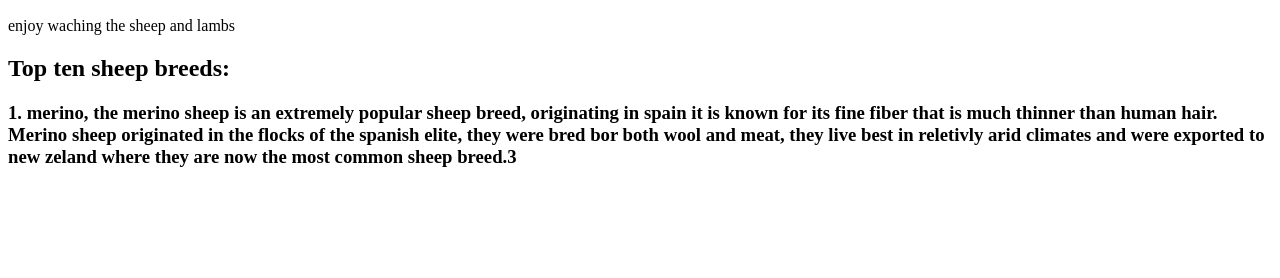
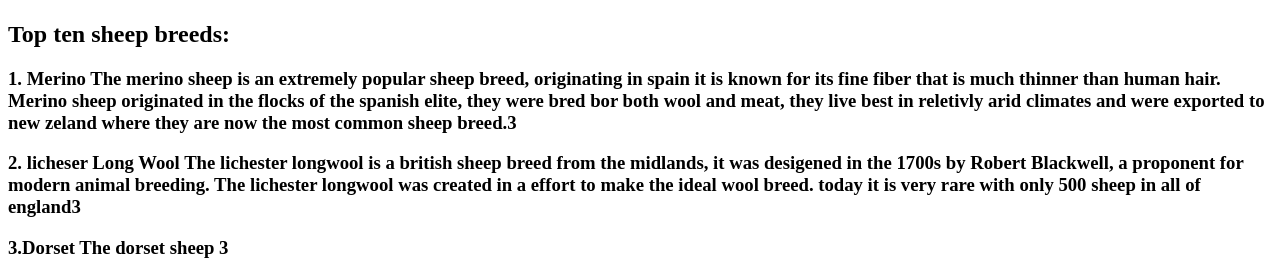
Before and after one commit to HengestTheJute/HengestTheJute.Github.io, a plain HTML site: page index.html in a window 1280 px wide. Shown: the part 649-927 px from the top of the page. Before the commit the page ends 835 px from the top, so only its background shows below. Drawn offline with Linux system fonts and the light colour scheme.

Commit message:
Update index.html

```diff
--- a/index.html
+++ b/index.html
@@ -5,6 +5,9 @@
 <p>Sheep are a species ov ovis that were domesticated by humans in ancient times. Sheep grow wool a naturally occuring hair that is tough and comfortable.Like most animals sheep posses flesh witch can be cut and eaten, personally my favorite type of meat is lamb meat.Sheep also produe milk witch although</p>it isn't common to find sheep's milk in stores the cheese derived from it is, there are over 50 types of sheep's cheese. </p>
 <iframe width="853" height="480" src="https://www.youtube.com/embed/hkQeeKtjx3c" frameborder="0" allow="accelerometer; autoplay; encrypted-media; gyroscope; picture-in-picture" allowfullscreen></iframe>
 </body>
-<p>enjoy waching the sheep and lambs</p>
 <h2>Top ten sheep breeds: </h2>
-<h3>1. merino, the merino sheep is an extremely popular sheep breed, originating in spain it is known for its fine fiber that is much thinner than human hair. Merino sheep originated in the flocks of the spanish elite, they were bred bor both wool and meat, they live best in reletivly arid climates and were exported to new zeland where they are now the most common sheep breed.</h>3
+<h3>1. Merino The merino sheep is an extremely popular sheep breed, originating in spain it is known for its fine fiber that is much thinner than human hair. Merino sheep originated in the flocks of the spanish elite, they were bred bor both wool and meat, they live best in reletivly arid climates and were exported to new zeland where they are now the most common sheep breed.</h>3
+
+<h3>2. licheser Long Wool The lichester longwool is a british sheep breed from the midlands, it was desigened in the 1700s by Robert Blackwell, a proponent for modern animal breeding. The lichester longwool was created in a effort to make the ideal wool breed. today it is very rare with only 500 sheep in all of england</h>3
+
+<h3>3.Dorset The dorset sheep </h>3
```
